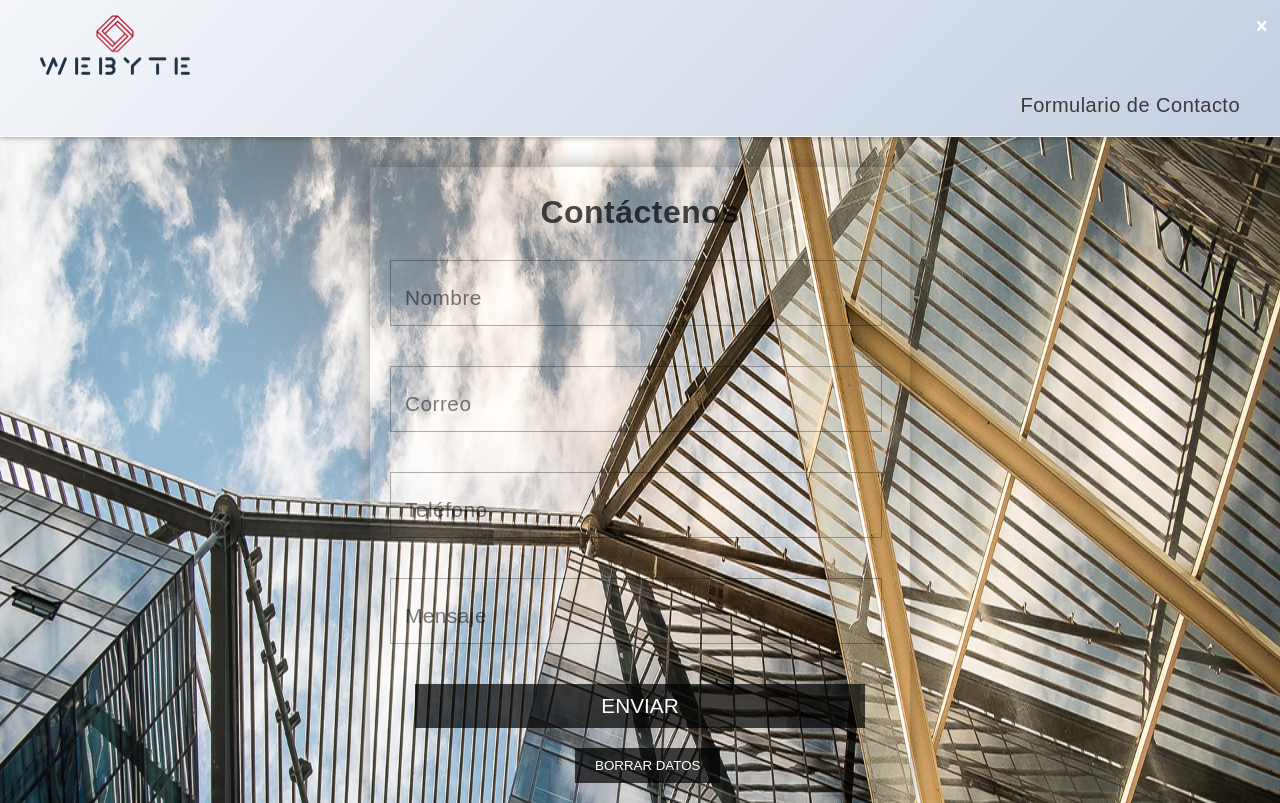
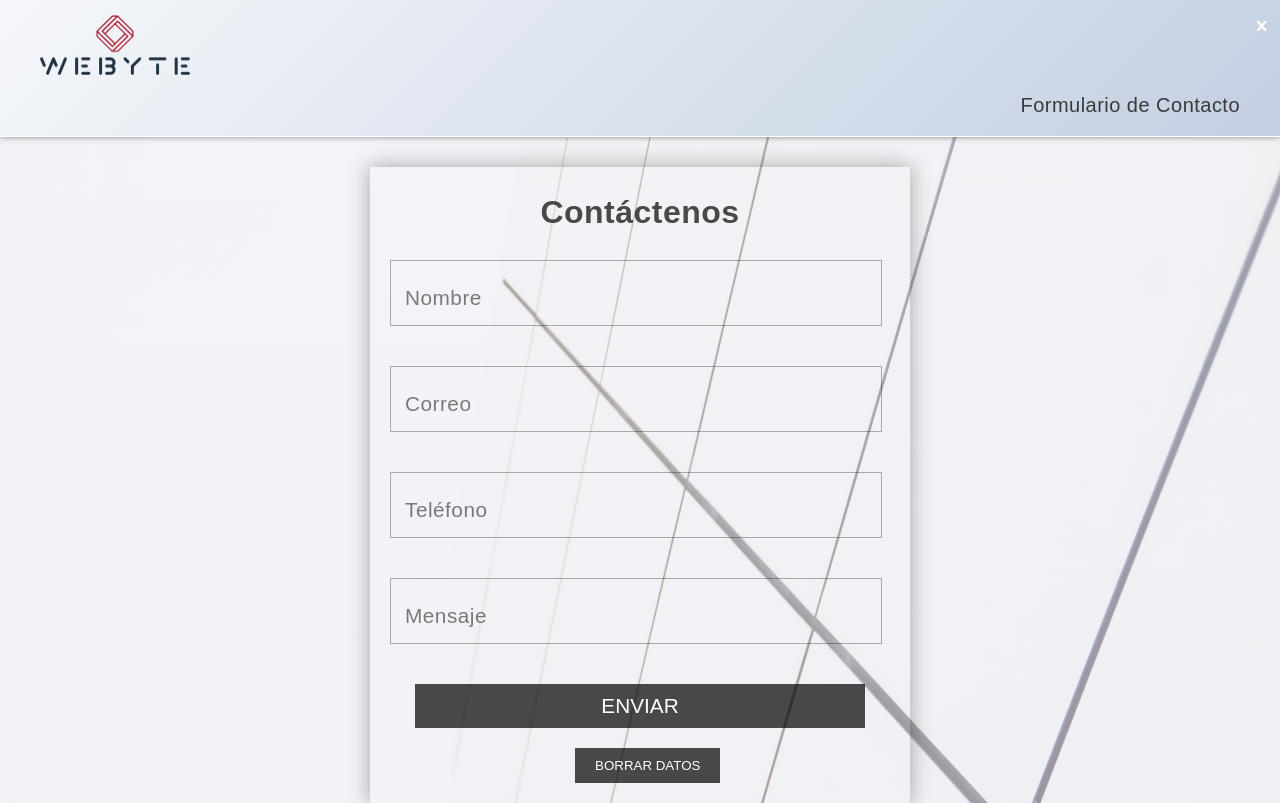
Before and after one commit to Daniela-Flores/4IV8_PROYECTO_AULA_Equipo2, a PHP site: page /formulario.html in a window 1280 px wide. Run offline with PHP 8.4, Linux system fonts and the light colour scheme; some web fonts are replaced.

Commit message:
cambio fondo

```diff
--- a/CSS/estilocris.css
+++ b/CSS/estilocris.css
@@ -11,7 +11,7 @@ body{
     font-family: 'Bai Jamjuree', sans-serif;
     letter-spacing: 0.03em;
     line-height: 1.6;
-    background: url(../imagenes/f2.jpg);
+    background-image: linear-gradient(to top, rgba(230, 233, 240, 0.555) 0%, rgba(238, 241, 245, 0.671) 100%),url("../imagenes/fond.jpg");
     background-size: 100vw 180vh;
     background-repeat: no-repeat;
 }
```
